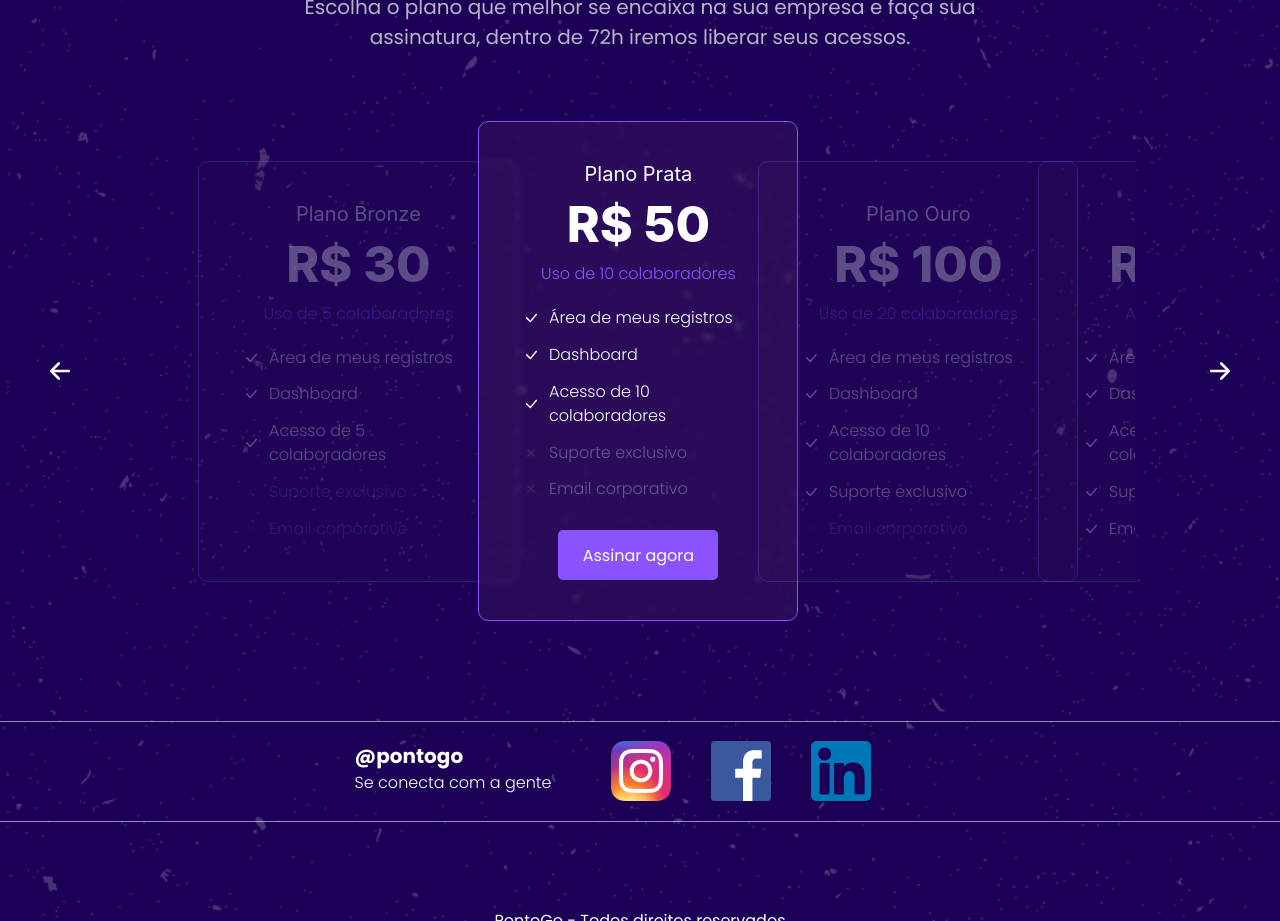
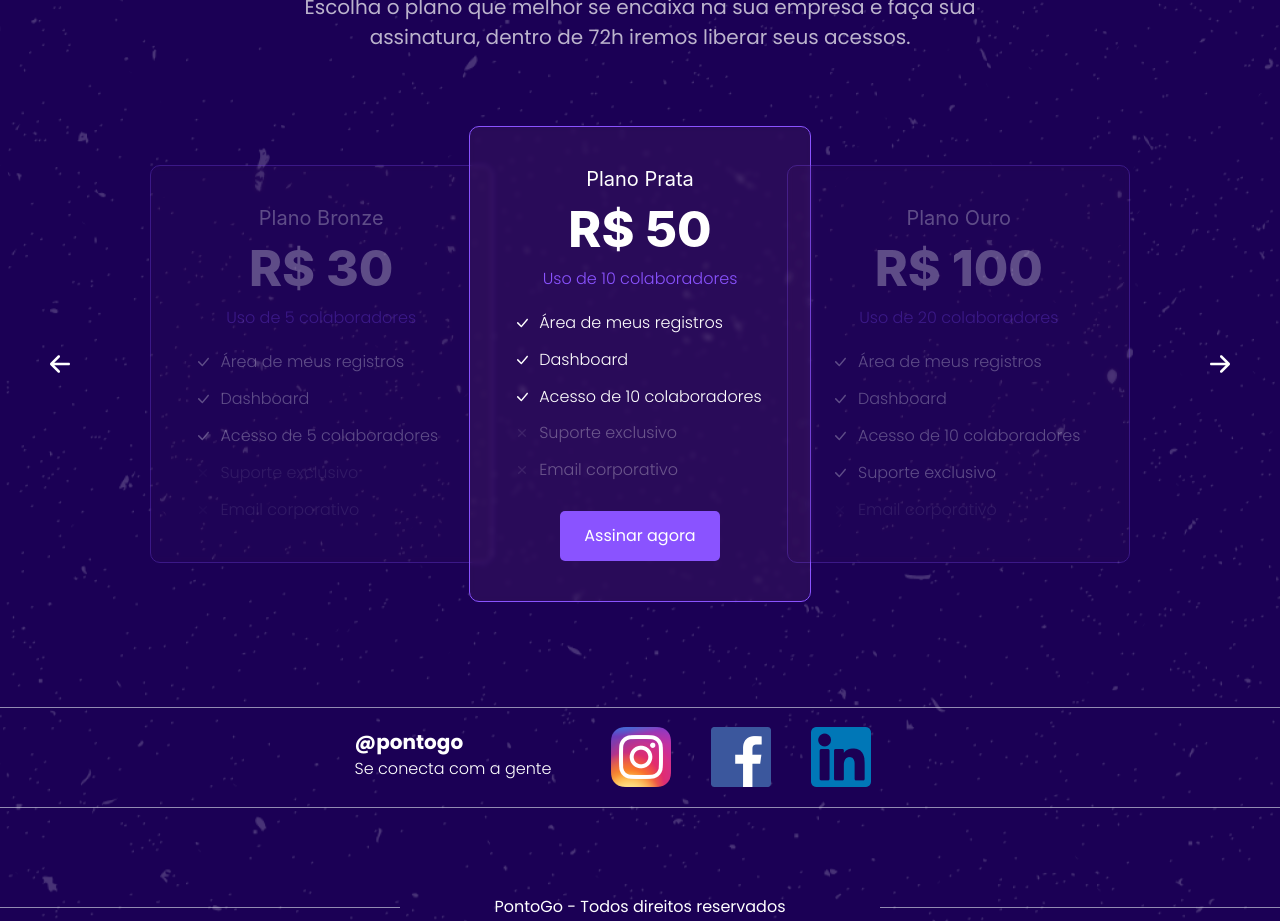
Before and after one commit to joaoghabriell1/pontogo-challenge, a React (Vite) app: page / in a window 1280 px wide. Shown: the part 880-1801 px from the top of the page. Built offline with nearby package versions, Linux system fonts and the light colour scheme.

Commit message:
💄 updated planscard margin styles

```diff
--- a/src/components/PrimaryButton.tsx
+++ b/src/components/PrimaryButton.tsx
@@ -6,11 +6,13 @@ interface Props {
   color: string;
   variant?: string;
   border?: string;
+  onClick?: () => void;
 }
 
-const PrimaryButton = ({ bg, text, color, variant }: Props) => {
+const PrimaryButton = ({ bg, text, color, variant, onClick }: Props) => {
   return (
     <Button
+      onClick={onClick}
       mx="auto"
       color={color}
       borderRadius="0.3125rem"
--- a/src/pages/Home copy/Header/NavBar.tsx
+++ b/src/pages/Home copy/Header/NavBar.tsx
@@ -1,9 +1,14 @@
+import PrimaryButton from "../../../components/PrimaryButton";
+import { List, ListItem, Flex } from "@chakra-ui/react";
+import { useNavigate } from "react-router-dom";
 import { Link } from "react-router-dom";
-import { List, ListItem, Flex } from "@chakra-ui/react";
-
-import PrimaryButton from "../../../components/PrimaryButton";
 
 const NavBar = () => {
+  const navigate = useNavigate();
+  const onClickHandler = () => {
+    navigate("/login");
+  };
+
   return (
     <nav>
       <List>
@@ -16,6 +21,7 @@ const NavBar = () => {
           </ListItem>
           <ListItem pl={{ base: "3", sm: "12" }}>
             <PrimaryButton
+              onClick={onClickHandler}
               bg="pure-white"
               color="main-color"
               text="Fazer login"
--- a/src/pages/Home copy/Plans/PlanCard/index.tsx
+++ b/src/pages/Home copy/Plans/PlanCard/index.tsx
@@ -8,12 +8,13 @@ import PrimaryButton from "../../../../components/PrimaryButton";
 interface Props {
   selected: boolean;
   plan: Plan;
+  position: number;
 }
 
-const PlanCard = ({ selected, plan }: Props) => {
+const PlanCard = ({ selected, plan, position }: Props) => {
   return (
-    <motion.div>
     <Card
+      display={position === 3 ? "none" : "static"}
       padding={{ base: "2.5rem 1rem", sm: "2.5rem 2.75em" }}
       borderRadius=".625rem"
       bgColor="rgba(212, 135, 135, 0.08)"
@@ -24,8 +25,9 @@ const PlanCard = ({ selected, plan }: Props) => {
       flexBasis="100%"
       border="1px solid #8A53FF"
       sx={{ backdropFilter: "blur(2.5px)" }}
-        minW={{ base: "19rem", sm: "20rem" }}
-        ml={{ base: "-3rem" }}
+      minW={{ base: "17rem", sm: "20rem" }}
+      ml={selected ? "-2rem" : "0rem"}
+      mr={selected ? "-2rem" : "0rem"}
       opacity={selected ? "1" : ".3"}
     >
       <Header header={plan.heading} />
@@ -38,7 +40,6 @@ const PlanCard = ({ selected, plan }: Props) => {
         />
       </Box>
     </Card>
-    </motion.div>
   );
 };
 
--- a/src/pages/Home copy/Plans/PlansList/index.tsx
+++ b/src/pages/Home copy/Plans/PlansList/index.tsx
@@ -52,14 +52,13 @@ const PlansList = () => {
 
   return (
     <>
-      <Flex align="center">
+      <Flex align="center" justify="center">
         <motion.button
           whileHover={{
             scale: "1.4",
           }}
           whileTap={{
             scale: "1.6",
-            opacity: "0.5",
           }}
           value="left"
           onClick={handleClick}
@@ -68,7 +67,7 @@ const PlansList = () => {
         </motion.button>
         <HStack
           width="990px"
-          pl="20.3rem"
+          padding=".3rem"
           mx="auto"
           overflowX="hidden"
           justify="center"
@@ -78,6 +77,7 @@ const PlansList = () => {
             return (
               <PlanCard
                 key={index}
+                position={index}
                 selected={selectedPlan === plan!.id}
                 plan={plan!}
               />
@@ -90,7 +90,6 @@ const PlansList = () => {
           }}
           whileTap={{
             scale: "1.6",
-            opacity: "0.5",
           }}
           value="right"
           onClick={handleClick}
--- a/src/pages/Login/LoginForm/index.tsx
+++ b/src/pages/Login/LoginForm/index.tsx
@@ -9,7 +9,7 @@ function LoginForm() {
     password: "",
   });
 
-  const [login, { loading, data, error }] = useMutation(LOGIN_USER_MUTATION);
+  const [login, { loading }] = useMutation(LOGIN_USER_MUTATION);
   const navigate = useNavigate();
 
   const handleLogin = (e: React.FormEvent<HTMLFormElement>) => {
@@ -21,9 +21,11 @@ function LoginForm() {
           password: inputs.password,
         },
       },
-      onCompleted: ({ login } /* : { login: currentUser } */) => {
+      onCompleted: ({ login }) => {
         localStorage.setItem("AUTH_TOKEN", login.jwt!);
         const role = login.user.role!.name;
+        console.log(login);
+        return;
         if (role === "admin") {
           navigate("/dashboard");
         }
--- a/src/pages/Login/index.tsx
+++ b/src/pages/Login/index.tsx
@@ -1,7 +1,10 @@
+import LoginForm from "./LoginForm";
+
 const Login = () => {
   return (
     <>
       <h2>Login page</h2>
+      <LoginForm />
     </>
   );
 };
--- a/src/routes/Routes.tsx
+++ b/src/routes/Routes.tsx
@@ -1,5 +1,6 @@
 import { createBrowserRouter, RouterProvider } from "react-router-dom";
 import Home from "../pages/Home copy";
+import Login from "../pages/Login";
 
 const Routes = () => {
   const router = createBrowserRouter([
@@ -7,6 +8,10 @@ const Routes = () => {
       path: "/",
       element: <Home />,
     },
+    {
+      path: "/login",
+      element: <Login />,
+    },
   ]);
   return <RouterProvider router={router} />;
 };
```
Lines whose indentation alone changed are shown as unchanged.
